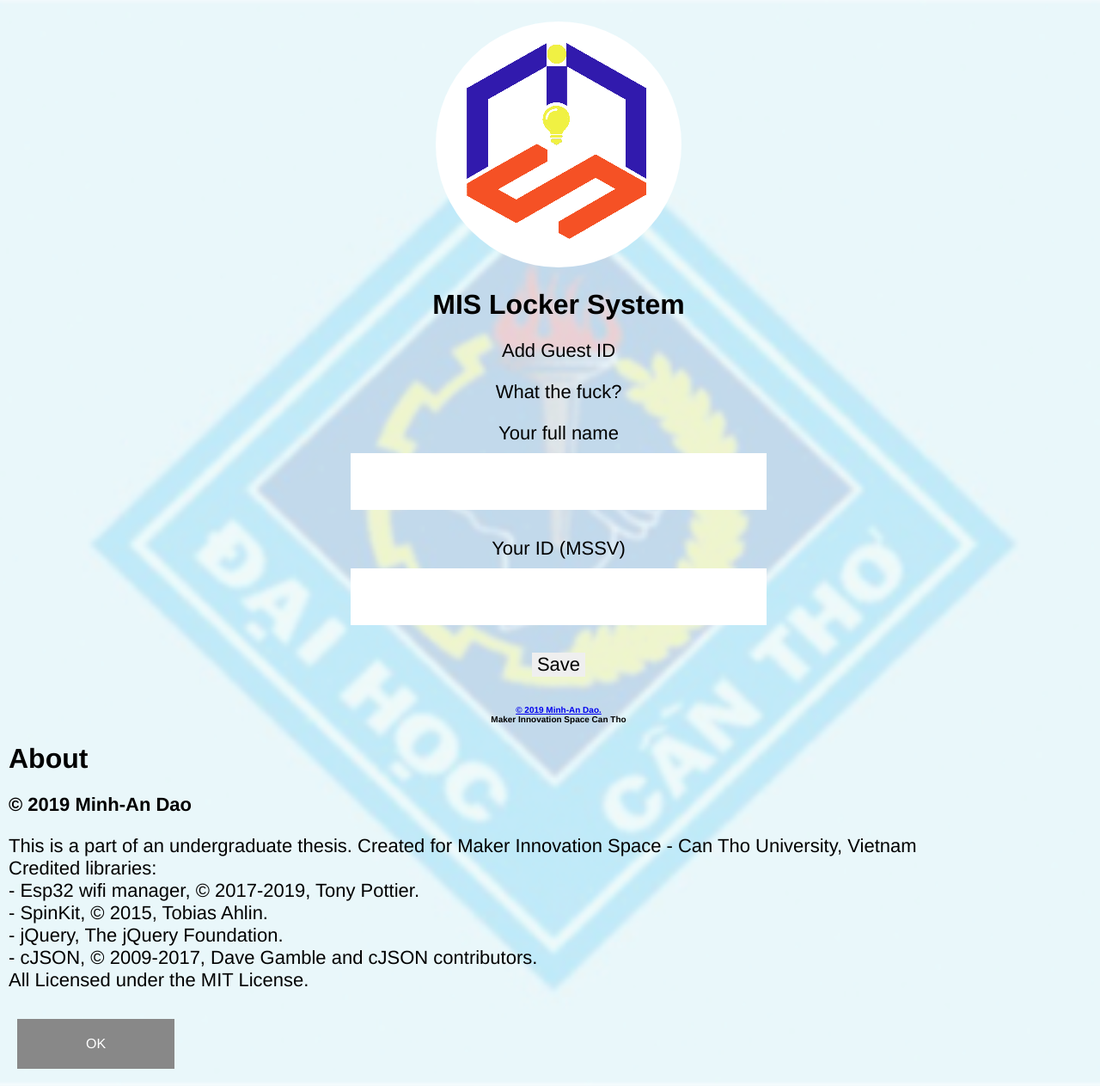
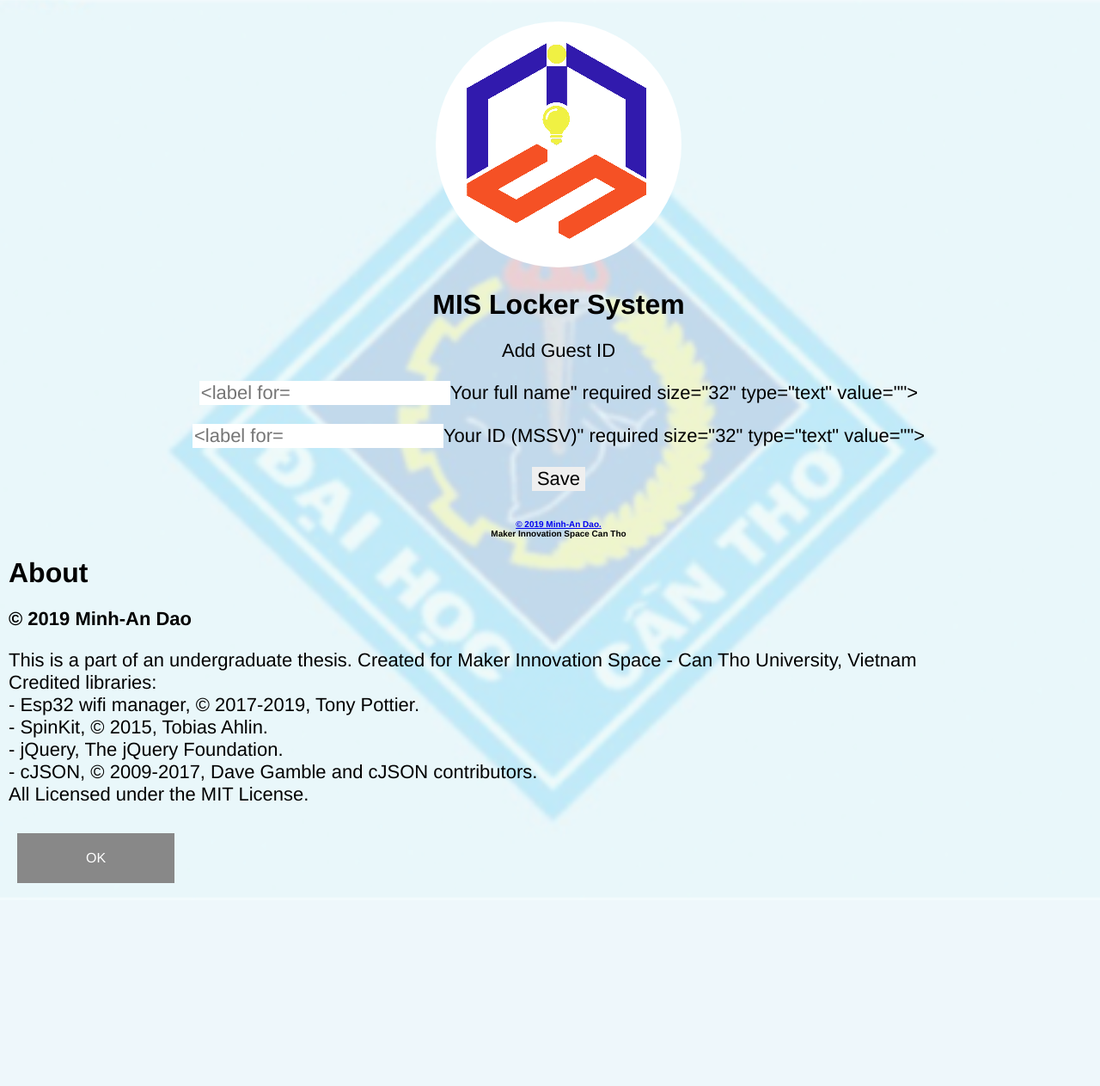
Before and after one commit to andrewwdao/MIS-Locker_saveInfoSever, a Flask app: page / in a window 1280 px wide. Shown: the whole page at 86% size. After the commit the page ends 1027 px from the top, so only its background shows below. Run offline with Flask 2, Linux system fonts and the light colour scheme.

Commit message:
try place holder inside form

```diff
--- a/app/templates/index.html
+++ b/app/templates/index.html
@@ -15,19 +15,18 @@
         <img src="../static/img/MIS.png"> <!-- logo for the system -->
         <h1>{{server_title}}</h1>
         <p>{{server_func}}</p>
-        <p>What the fuck?</p>
       </div>
       <div id="userInfos">
         <form action="" method="post" novalidate>
           {{ form.hidden_tag() }}
           <section id="realInfo">
             <p>
-              {{ form.name.label }}<br>
-              {{ form.name(size=32) }}
+              <!-- {{ form.name.label }}<br> -->
+              {{ form.name(size=32,placeholder=form.name.label) }}
             </p>
             <p>
-              {{ form.mssv.label }}<br>
-              {{ form.mssv(size=32) }}
+              <!-- {{ form.mssv.label }}<br> -->
+              {{ form.mssv(size=32,placeholder=form.mssv.label) }}
             </p>
             <!-- <input id="but.name" type="text" placeholder="Your full Name">
             <input id="but.mssv" type="text" placeholder="Your ID (MSSV)">    -->
```
